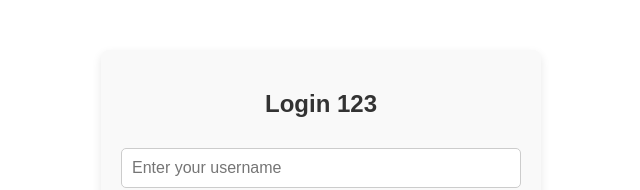
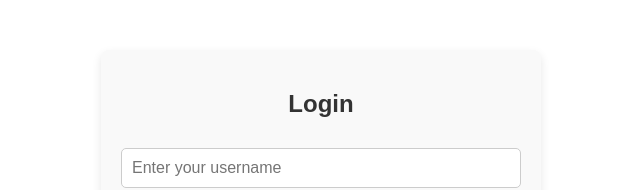
Before and after one commit to ochuluunsukh/profile-frontend, a React (Create React App) app: page /login in a window 1280 px wide. Shown: the top 190 px of the page, without its empty margins (319-959 px from the left). Built offline with nearby package versions, Linux system fonts and the light colour scheme.

Commit message:
update login page

```diff
--- a/src/pages/Login.js
+++ b/src/pages/Login.js
@@ -32,7 +32,7 @@ const Login = () => {
 
   return (
     <div class="main-container">
-      <h2>Login 123</h2>
+      <h2>Login</h2>
       <input
         type="text"
         placeholder="Enter your username"
```
